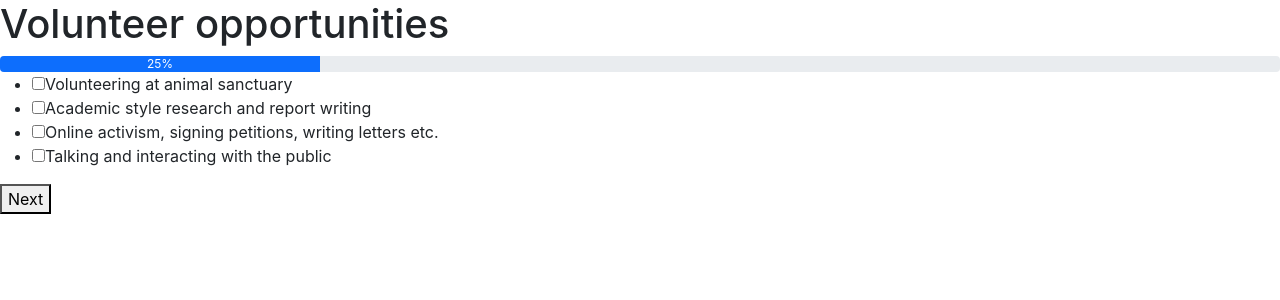
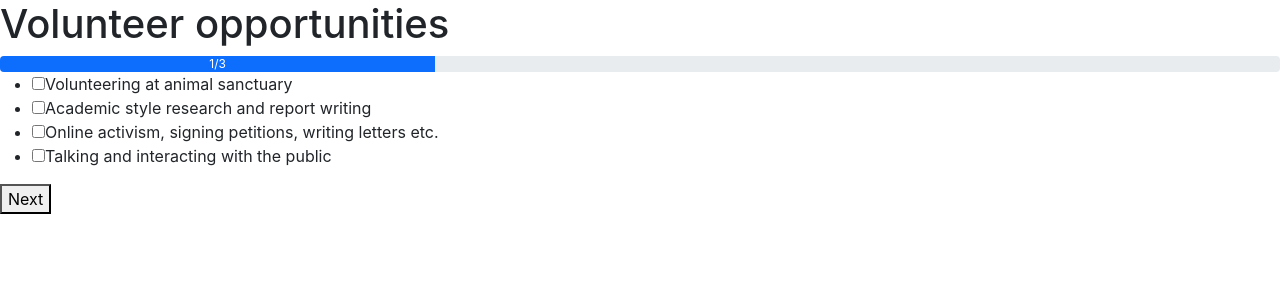
Before and after one commit to camerongreen/volunteer-form-react, a React (Create React App) app: page /volunteer-form/3 in a window 1280 px wide. Shown: the top 300 px of the page. Built offline with nearby package versions, Linux system fonts and the light colour scheme.

Commit message:
Better label

```diff
--- a/src/Header/Header.js
+++ b/src/Header/Header.js
@@ -7,18 +7,20 @@ class Header extends Component {
     super(props);
     this.state = {
       step: props.step,
+      steps: props.steps,
     };
   }
 
-  componentDidUpdate(prevProps){
-    if(prevProps.step !== this.props.step) {
+  componentDidUpdate(prevProps) {
+    if (prevProps.step !== this.props.step) {
       this.setState({ step: this.props.step });
     }
   }
 
   render() {
     return (
-      <ProgressBar now={this.state.step * 25}  label={`${this.state.step * 25}%`} />
+      <ProgressBar now={Math.ceil(this.state.step * (100 / this.state.steps))}
+                   label={this.state.step + '/' + this.state.steps}/>
     );
   }
 }
--- a/src/VolsForm/VolsForm.js
+++ b/src/VolsForm/VolsForm.js
@@ -11,6 +11,7 @@ class VolsForm extends Component {
     super(props)
     this.state = {
       step: 1,
+      maxSteps: 3,
       checkboxes: [
         {
           id: "sanctuary",
@@ -46,7 +47,7 @@ class VolsForm extends Component {
       buttons.push(<button type="button"
                          onClick={() => this.setState({ step: this.state.step - 1 })}>Back</button>);
     }
-    if (this.state.step === 3) {
+    if (this.state.step === this.state.maxSteps) {
       buttons.push(<button type="submit" onClick={() => this.showOptions}>Send
         enquiry</button>);
     } else {
@@ -56,7 +57,7 @@ class VolsForm extends Component {
     return (
       <BrowserRouter>
         <div className="VolsForm">
-          <Header step={this.state.step}/>
+          <Header step={this.state.step} steps={this.state.maxSteps}/>
           <Switch>
             <Route path={['/', '/volunteer-form/1']} exact={true}>
               <VolTypes types={this.state.checkboxes}/>
```
